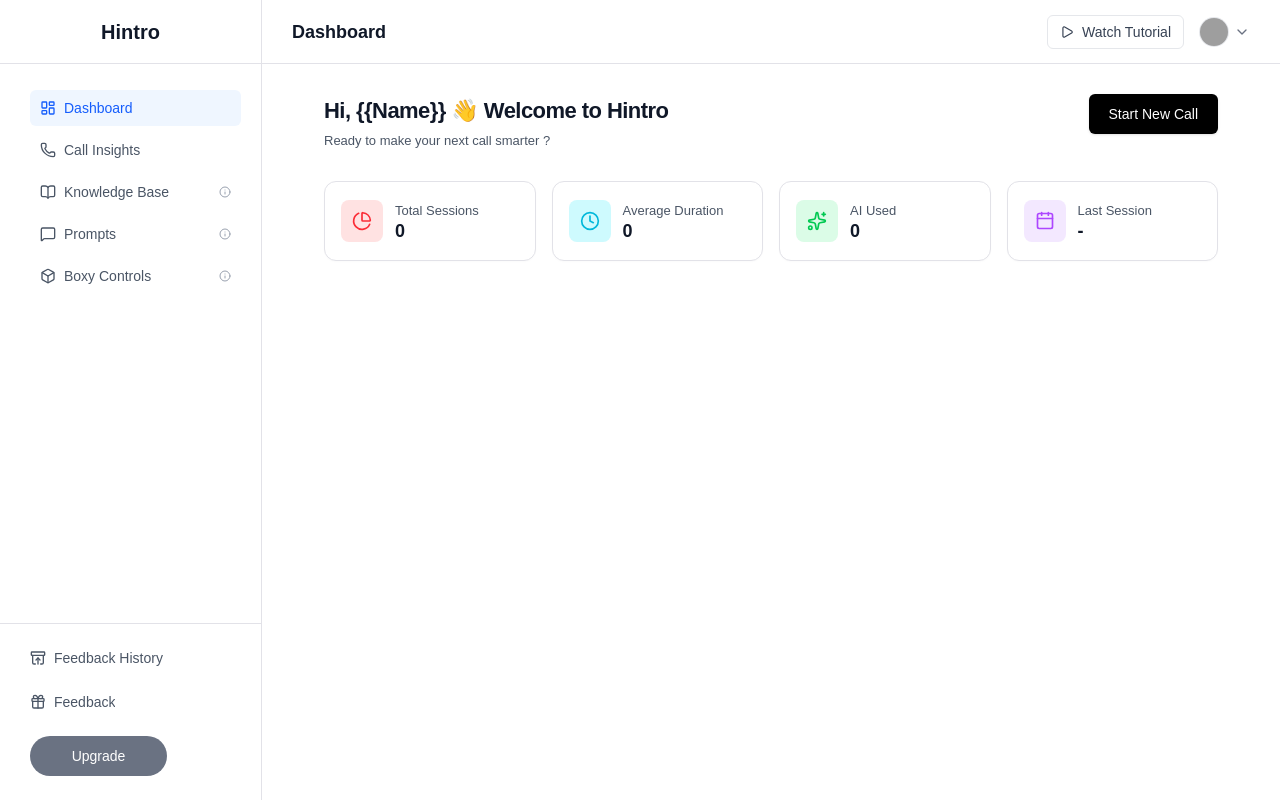
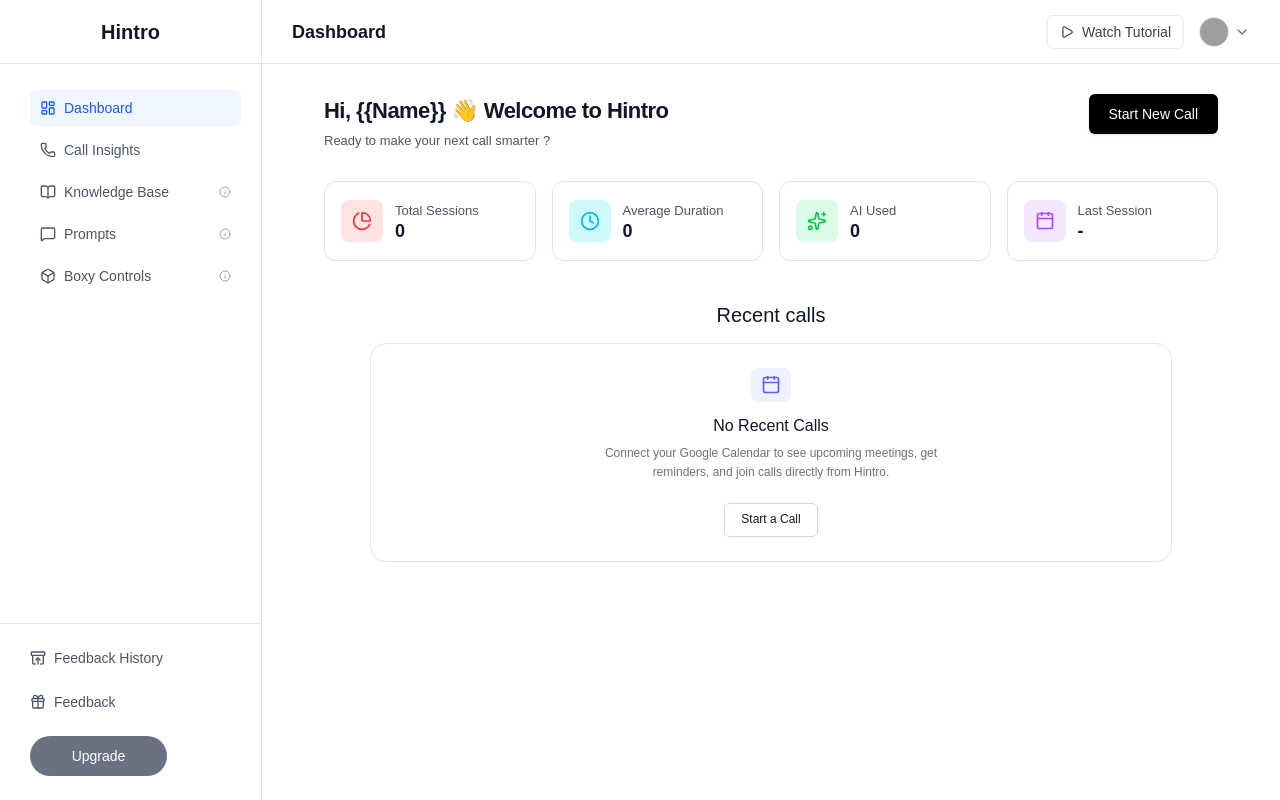
Before and after one commit to kirtan-thakkar/hintro, a Next.js app: page / in a window 1280 px wide. Built offline with nearby package versions, Linux system fonts and the light colour scheme; grey boxes are pictures that could not be loaded.

Commit message:
complete dashboard/empty state

```diff
--- a/components/dashboard.jsx
+++ b/components/dashboard.jsx
@@ -74,6 +74,29 @@
                             ))}
                         </div>
                     </div>
+                    <div className="w-full mt-10 px-8 flex flex-col items-center">
+                        <h3 className="text-xl font-medium text-gray-900 mb-3.5">
+                            Recent calls
+                        </h3>
+
+                        <div className="w-full max-w-[802px] h-[219px] border border-neutral-200 rounded-2xl bg-white flex flex-col items-center justify-center p-6 shadow-[0_1px_2px_rgba(0,0,0,0.02)]">
+                            <div className="w-10 h-10 bg-indigo-50 rounded-lg flex items-center justify-center mb-3">
+                                <Calendar className="w-5 h-5 text-indigo-500" />
+                            </div>
+
+                            <h4 className="text-md font-medium text-gray-900 mb-1.5">
+                                No Recent Calls
+                            </h4>
+
+                            <p className="text-[12px] text-gray-500 text-center max-w-[380px] leading-relaxed mb-5">
+                                Connect your Google Calendar to see upcoming meetings, get reminders, and join calls directly from Hintro.
+                            </p>
+
+                            <Button variant="outline" className="h-[34px] text-[12px] font-medium px-4">
+                                Start a Call
+                            </Button>
+                        </div>
+                    </div>
                 </main>
             </div>
         </div>
```
